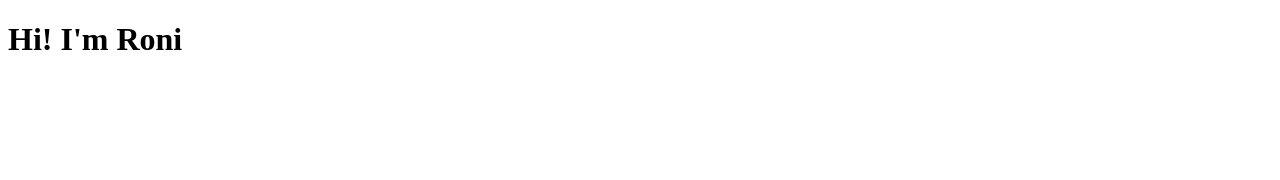
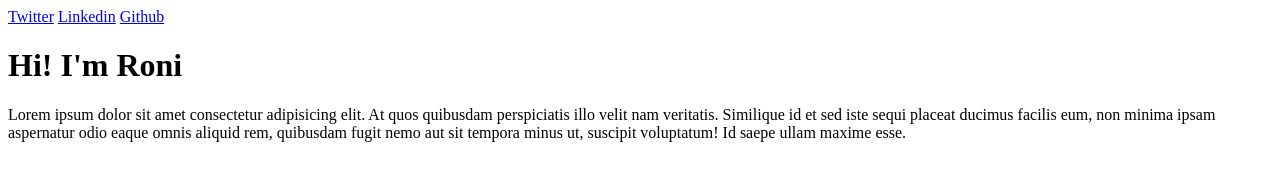
Before and after one commit to eduviereIsrael/ronniiii-i.github.io, a plain HTML site: page about.html in a window 1280 px wide. Drawn offline with Linux system fonts and the light colour scheme.

Commit message:
Update about.html

```diff
--- a/about.html
+++ b/about.html
@@ -8,9 +8,19 @@
 </head>
 <body>
     <div class="content container">
-        <div class="picture col"></div>
+        <div class="picture col">
+            <div class="img"></div>
+            <div class="socials">
+                <a href="https://twitter.com/ronniiii_i" target="_blank" class="twitter"><i class="fab fa-twitter"></i> Twitter</a>
+                <a href="https://www.linkedin.com/in/princess-egbu-84a0891a8/" target="_blank" class="linkedin"><i class="fab fa-linkedin-in"></i> Linkedin</a>
+                <a href="https://github.com/ronniiii-i" target="_blank" class="github"><i class="fab fa-github"></i> Github</a>
+            </div>
+        </div>
         <div class="text col">
             <h1>Hi! I'm Roni</h1>
+            <p>
+                Lorem ipsum dolor sit amet consectetur adipisicing elit. At quos quibusdam perspiciatis illo velit nam veritatis. Similique id et sed iste sequi placeat ducimus facilis eum, non minima ipsam aspernatur odio eaque omnis aliquid rem, quibusdam fugit nemo aut sit tempora minus ut, suscipit voluptatum! Id saepe ullam maxime esse.
+            </p>
         </div>
     </div>
 </body>
```
